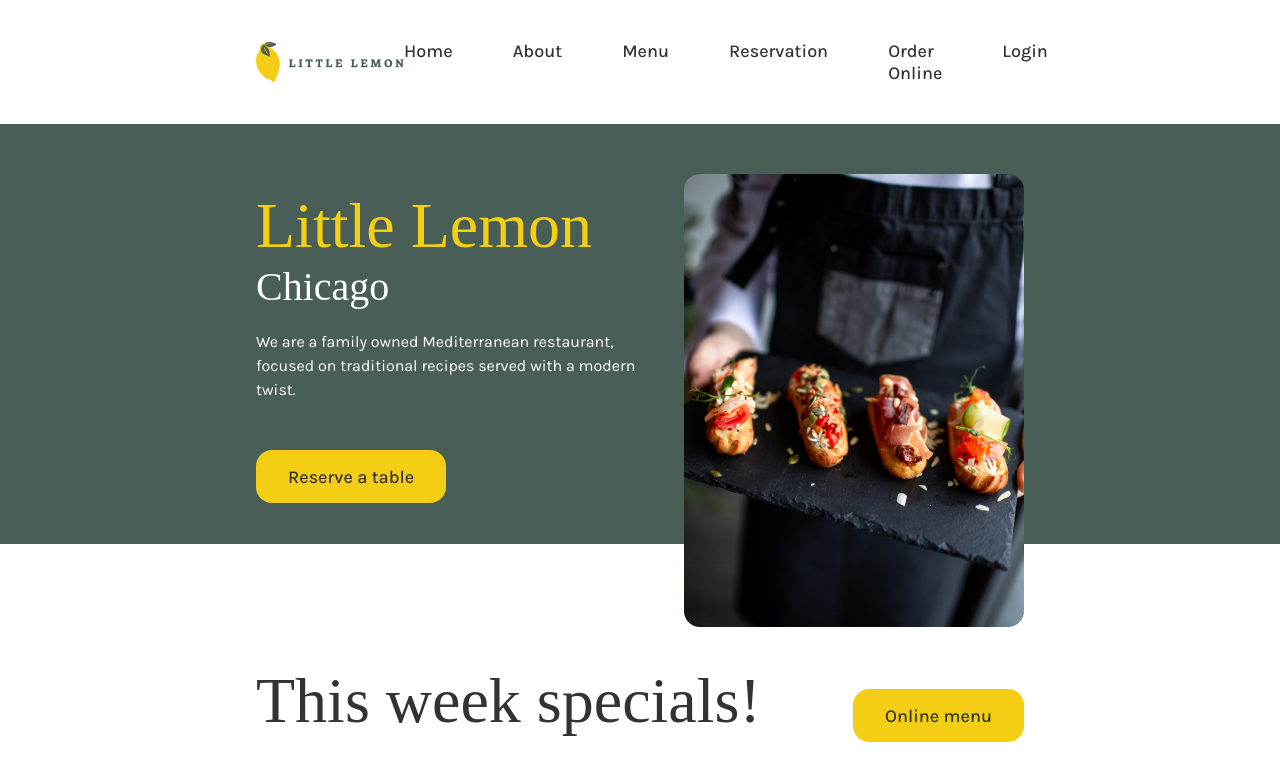
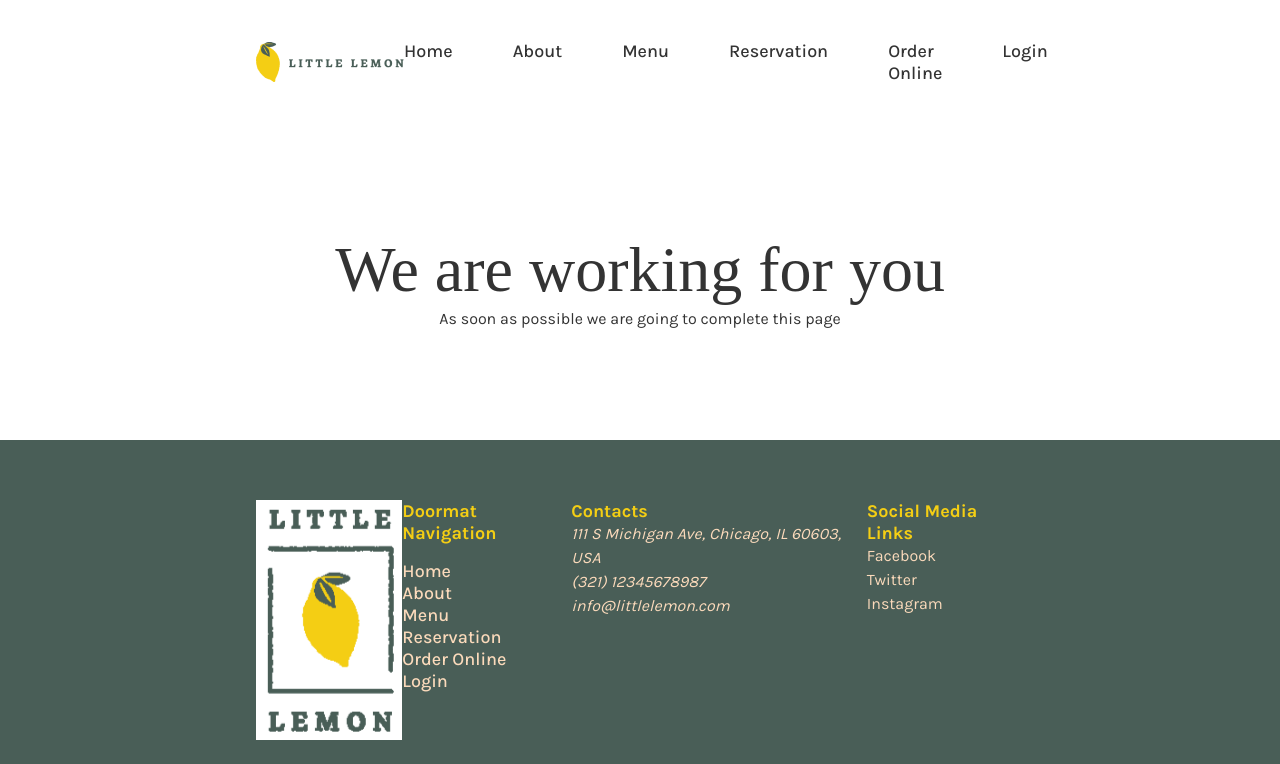
Before and after one commit to giuliafurlan/little-lemon-restaurant, a React (Create React App) app: page /in-progress in a window 1280 px wide. Shown: the top 764 px of the page. Built offline with nearby package versions, Linux system fonts and the light colour scheme; a web font is replaced by a local one.

Commit message:
added router and booking page, rearranged home components

```diff
--- a/package.json
+++ b/package.json
@@ -8,6 +8,7 @@
     "@testing-library/user-event": "^13.5.0",
     "react": "^18.2.0",
     "react-dom": "^18.2.0",
+    "react-router-dom": "^6.9.0",
     "react-scripts": "5.0.1",
     "styled-components": "^5.3.9",
     "web-vitals": "^2.1.4"
--- a/src/App.css
+++ b/src/App.css
@@ -4,7 +4,20 @@
   font-family: 'Karla', sans-serif;
 }
 
+html,
+body {
+  height: 100%;
+  margin: 0;
+}
+
+#root {
+  height: 100%;
+  display: flex;
+  flex-direction: column;
+}
+
 header {
+  flex: 0 1 auto;
   display: flex;
   justify-content: space-between;
   align-items: center;
@@ -34,11 +47,24 @@ a {
   cursor: pointer;
 }
 
+main {
+  flex: 1 1 auto;
+}
+
 section {
   padding: 0 20%;
 }
 
+.in-progress {
+  height: 100%;
+  display: flex;
+  flex-direction: column;
+  justify-content: center;
+  align-items: center;
+}
+
 footer {
+  flex: 0 1 auto;
   display: flex;
   justify-content: space-between;
   padding: 60px 20%;
--- a/src/App.js
+++ b/src/App.js
@@ -1,13 +1,15 @@
+import { Outlet } from 'react-router-dom';
 import './App.css';
 import Footer from './components/Footer';
 import Header from './components/Header';
-import Main from './components/Main';
 
 function App() {
   return (
     <>
       <Header />
-      <Main />
+      <main>
+        <Outlet />
+      </main>
       <Footer />
     </>
   );
--- a/src/components/HighlightCard.js
+++ b/src/components/HighlightCard.js
@@ -1,3 +1,4 @@
+import { Link } from 'react-router-dom';
 import styled from 'styled-components';
 import deliveryIcon from '../assets/icon/delivery.svg';
 import { RowSpaceBetween } from '../ui/layout';
@@ -42,9 +43,9 @@ const HighlightCard = ({ imageSrc, title, price, description }) => {
           {description}
         </Paragraph>
         <div style={{ marginTop: 16, display: 'flex' }}>
-          <a href='#'>
+          <Link to={'in-progress'}>
             <LeadText>Order a delivery</LeadText>
-          </a>
+          </Link>
           <img
             src={deliveryIcon}
             alt='delivery icon'
--- a/src/components/Main.js
+++ /dev/null
@@ -1,17 +0,0 @@
-import About from './About';
-import HeroSection from './HeroSection';
-import Highlights from './Highlights';
-import Testimonials from './Testimonials';
-
-const Main = () => {
-  return (
-    <main>
-      <HeroSection />
-      <Highlights />
-      <Testimonials />
-      <About />
-    </main>
-  );
-};
-
-export default Main;
--- a/src/components/Nav.js
+++ b/src/components/Nav.js
@@ -1,24 +1,25 @@
+import { Link } from 'react-router-dom';
 import theme from '../ui/theme';
 import { LeadText } from '../ui/typography';
 
 const menuItems = [
-  { label: 'Home', href: '#' },
-  { label: 'About', href: '#' },
-  { label: 'Menu', href: '#' },
-  { label: 'Reservation', href: '#' },
-  { label: 'Order Online', href: '#' },
-  { label: 'Login', href: '#' },
+  { label: 'Home', url: '/' },
+  { label: 'About', url: 'in-progress' },
+  { label: 'Menu', url: 'in-progress' },
+  { label: 'Reservation', url: 'booking' },
+  { label: 'Order Online', url: 'in-progress' },
+  { label: 'Login', url: 'in-progress' },
 ];
 
 const Nav = ({ color = theme.colors.highlight.dark }) => {
   return (
     <nav>
       <ul>
-        {menuItems.map(({ label, href }) => (
+        {menuItems.map(({ label, url }) => (
           <li key={label}>
-            <a href={href}>
+            <Link to={url}>
               <LeadText color={color}>{label}</LeadText>
-            </a>
+            </Link>
           </li>
         ))}
       </ul>
--- a/src/index.js
+++ b/src/index.js
@@ -1,13 +1,32 @@
 import React from 'react';
 import ReactDOM from 'react-dom/client';
+import { createBrowserRouter, RouterProvider } from 'react-router-dom';
+import App from './App';
 import './index.css';
-import App from './App';
+import Booking from './layout/Booking';
+import Home from './layout/Home';
+import ErrorPage from './pages/ErrorPage';
+import InProgressPage from './pages/InProgressPage';
 import reportWebVitals from './reportWebVitals';
 
+const router = createBrowserRouter([
+  {
+    path: '/',
+    element: <App />,
+    errorElement: <ErrorPage />,
+    children: [
+      { path: '', element: <Home /> },
+      { path: 'booking', element: <Booking /> },
+      { path: 'in-progress', element: <InProgressPage /> },
+    ],
+  },
+]);
+
 const root = ReactDOM.createRoot(document.getElementById('root'));
+
 root.render(
   <React.StrictMode>
-    <App />
+    <RouterProvider router={router} />
   </React.StrictMode>
 );
 
--- /dev/null
+++ b/src/layout/Booking.js
@@ -0,0 +1,5 @@
+const Booking = () => {
+  return <div>Booking page</div>;
+};
+
+export default Booking;
--- /dev/null
+++ b/src/layout/Home.js
@@ -0,0 +1,17 @@
+import About from '../components/About';
+import HeroSection from '../components/HeroSection';
+import Highlights from '../components/Highlights';
+import Testimonials from '../components/Testimonials';
+
+const Home = () => {
+  return (
+    <>
+      <HeroSection />
+      <Highlights />
+      <Testimonials />
+      <About />
+    </>
+  );
+};
+
+export default Home;
--- /dev/null
+++ b/src/pages/ErrorPage.js
@@ -0,0 +1,19 @@
+import { useRouteError } from 'react-router-dom';
+import { H1, Paragraph } from '../ui/typography';
+
+const ErrorPage = () => {
+  const error = useRouteError();
+  console.error(error);
+
+  return (
+    <div id='error-page'>
+      <H1>Oops!</H1>
+      <Paragraph>Sorry, an unexpected error has occurred.</Paragraph>
+      <Paragraph>
+        <i>{error.statusText || error.message}</i>
+      </Paragraph>
+    </div>
+  );
+};
+
+export default ErrorPage;
--- /dev/null
+++ b/src/pages/InProgressPage.js
@@ -0,0 +1,14 @@
+import { H1, Paragraph } from '../ui/typography';
+
+const InProgressPage = () => {
+  return (
+    <div className='in-progress'>
+      <H1>We are working for you</H1>
+      <Paragraph>
+        As soon as possible we are going to complete this page
+      </Paragraph>
+    </div>
+  );
+};
+
+export default InProgressPage;
```
Also changed, not shown: 1 other file (tests, documents, lock files or other folders).
